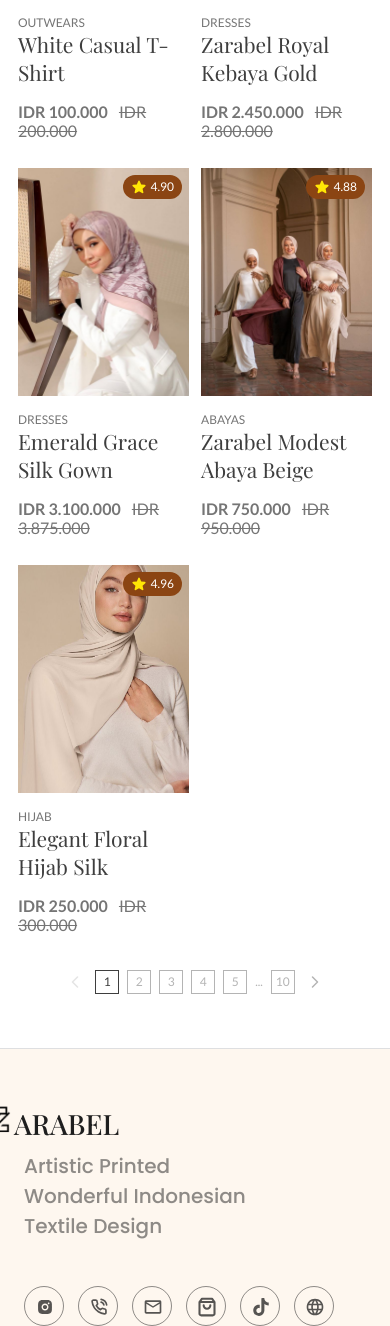
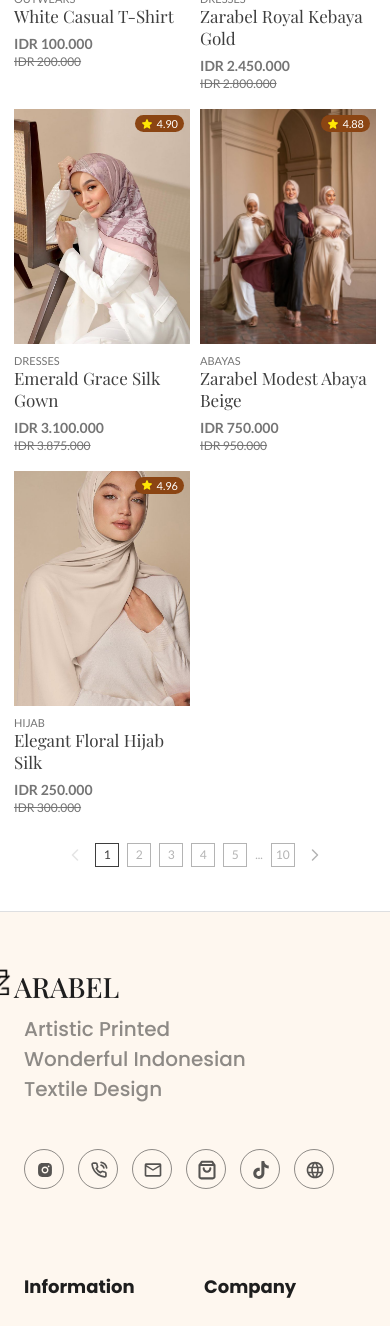
Before and after one commit to apriliaalfa/ZARABEL-WIBAWA, a Laravel app: page /catalog in a window 390 px wide. Shown: the part 773-2099 px from the top of the page. Run offline with Laravel 12, Linux system fonts and the light colour scheme; data comes from the database, SQL or seed files in the repository; some web fonts are replaced.

Commit message:
fix: robust product image fallback in catalog, mobile responsive CSS, QRIS image path fix in checkout

```diff
--- a/public/css/catalog.css
+++ b/public/css/catalog.css
@@ -254,12 +254,12 @@
 
 @media (max-width:760px) {
   .catalog-main {
-    padding: 20px 18px 54px;
+    padding: 16px 14px 44px;
   }
 
   .catalog-main h1 {
-    font-size: 42px;
-    margin-bottom: 22px;
+    font-size: 32px;
+    margin-bottom: 16px;
   }
 
   .catalog-layout {
@@ -267,11 +267,47 @@
   }
 
   .catalog-grid {
-    gap: 28px 12px;
+    grid-template-columns: repeat(2, minmax(0, 1fr));
+    gap: 18px 10px;
+  }
+
+  .product-card h3 {
+    font-size: 17px !important;
+    line-height: 22px !important;
+  }
+
+  .product-category {
+    font-size: 11px !important;
+    margin-top: 10px !important;
+  }
+
+  .price {
+    font-size: 14px !important;
+    margin-top: 8px !important;
+    display: flex;
+    flex-direction: column;
+    gap: 2px;
+  }
+
+  .price span {
+    margin-left: 0 !important;
+    font-size: 12px !important;
+  }
+
+  .rating {
+    top: 6px !important;
+    right: 6px !important;
+    padding: 2px 6px !important;
+    font-size: 11px !important;
+  }
+
+  .rating .ic {
+    width: 12px !important;
+    height: 12px !important;
   }
 
   .pagination {
-    margin-top: 36px;
+    margin-top: 28px;
   }
 }
 
--- a/resources/views/pages/catalog.blade.php
+++ b/resources/views/pages/catalog.blade.php
@@ -113,12 +113,25 @@
         <div class="catalog-grid" id="grid">
           @forelse($products as $prod)
             @php
-              $imgUrl = Str::startsWith($prod->main_image, ["http://", "https://", "assets/", "storage/", "uploads/"]) ? asset($prod->main_image) : asset("assets/img/cat1.jpg");
+              $rawImg = $prod->main_image ?? '';
+              if (Str::startsWith($rawImg, ['http://', 'https://'])) {
+                  $imgUrl = $rawImg;
+              } elseif (!empty($rawImg) && file_exists(public_path($rawImg))) {
+                  $imgUrl = asset($rawImg);
+              } elseif (!empty($rawImg) && file_exists(public_path('uploads/products/' . basename($rawImg)))) {
+                  $imgUrl = asset('uploads/products/' . basename($rawImg));
+              } elseif (!empty($rawImg) && file_exists(public_path('assets/img/' . basename($rawImg)))) {
+                  $imgUrl = asset('assets/img/' . basename($rawImg));
+              } else {
+                  $catMap = ['pleats' => 'cat1.jpg', 'pashmina' => 'cat2.jpg', 'shirt' => 'cat3.jpg', 'outer' => 'cat4.jpg', 'dress' => 'cat5.jpg'];
+                  $defaultCat = $catMap[strtolower($prod->category_name ?? '')] ?? 'cat1.jpg';
+                  $imgUrl = asset('assets/img/' . $defaultCat);
+              }
               $discountPrice = $prod->discount_price ? 'IDR ' . number_format($prod->discount_price, 0, ',', '.') : 'IDR ' . number_format($prod->price * 1.25, 0, ',', '.');
             @endphp
             <article class="product-card" data-price="{{ (int)$prod->price }}" data-category="{{ $prod->category_name }}">
               <button class="product-image add-cart" aria-label="Add {{ $prod->name }} to cart" onclick="location.href='{{ route('product', $prod->code) }}'">
-                <img src="{{ $imgUrl }}" alt="{{ $prod->name }}" style="object-fit:cover;">
+                <img src="{{ $imgUrl }}" alt="{{ $prod->name }}" style="object-fit:cover;" onerror="this.onerror=null;this.src='{{ asset('assets/img/cat1.jpg') }}'">
                 <span class="rating"><svg class="ic"><use href="#i-star"/></svg> {{ number_format($prod->rating ?? 4.95, 2) }}</span>
                 <span class="quick-add">View Product</span>
               </button>
--- a/resources/views/pages/checkout2.blade.php
+++ b/resources/views/pages/checkout2.blade.php
@@ -105,10 +105,10 @@
             <div class="dd" id="ddMethod">
               <button type="button" class="dd-btn" aria-haspopup="listbox" aria-expanded="false">
                 <span class="dd-label">QRIS</span>
-                <span class="right"><span class="chip"><img src="{{ asset('assets/img/logo qris.png') }}" alt="QRIS"></span><svg class="ic"><use href="#i-chev"/></svg></span>
+                <span class="right"><span class="chip"><img src="{{ asset('assets/img/logo-qris.png') }}" alt="QRIS"></span><svg class="ic"><use href="#i-chev"/></svg></span>
               </button>
               <ul class="dd-list" role="listbox">
-                <li class="dd-item" role="option" data-value="qris" data-label="QRIS" aria-selected="true">QRIS <span class="chip"><img src="{{ asset('assets/img/logo qris.png') }}" alt="QRIS"></span></li>
+                <li class="dd-item" role="option" data-value="qris" data-label="QRIS" aria-selected="true">QRIS <span class="chip"><img src="{{ asset('assets/img/logo-qris.png') }}" alt="QRIS"></span></li>
                 <li class="dd-item" role="option" data-value="transfer" data-label="Transfer Bank">Transfer Bank <span class="chip"><img src="{{ asset('assets/img/logo bank tf.png') }}" alt="BANK"></span></li>
                 <li class="dd-item" role="option" data-value="ewallet" data-label="E-Wallet">E-Wallet <span class="chip"><img src="{{ asset('assets/img/logo e-wallet.png') }}" alt="E-WALLET"></span></li>
               </ul>
```
Also changed, not shown: public/assets/img/logo-qris.png (added), public/assets/img/qris-code.png (added).
